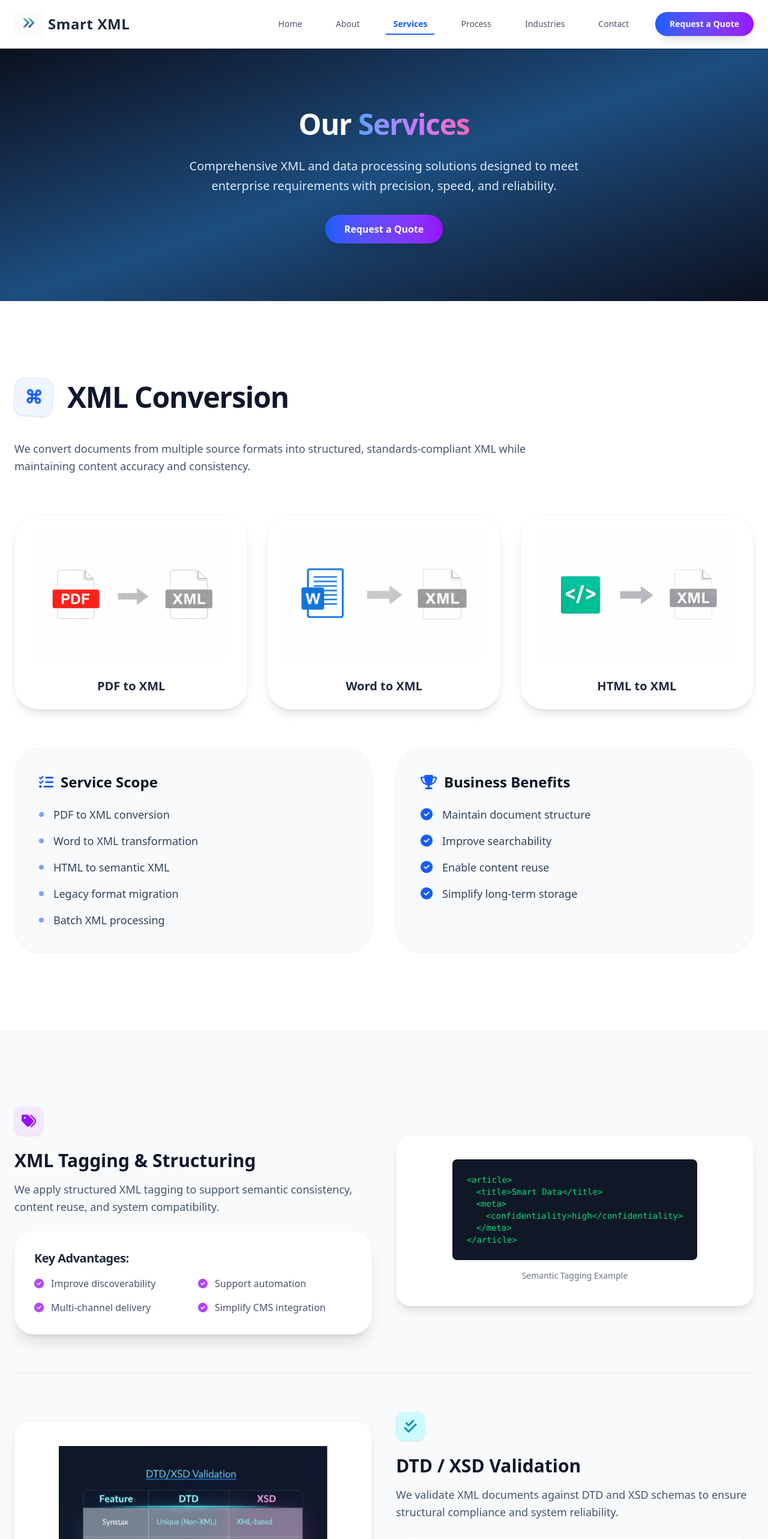
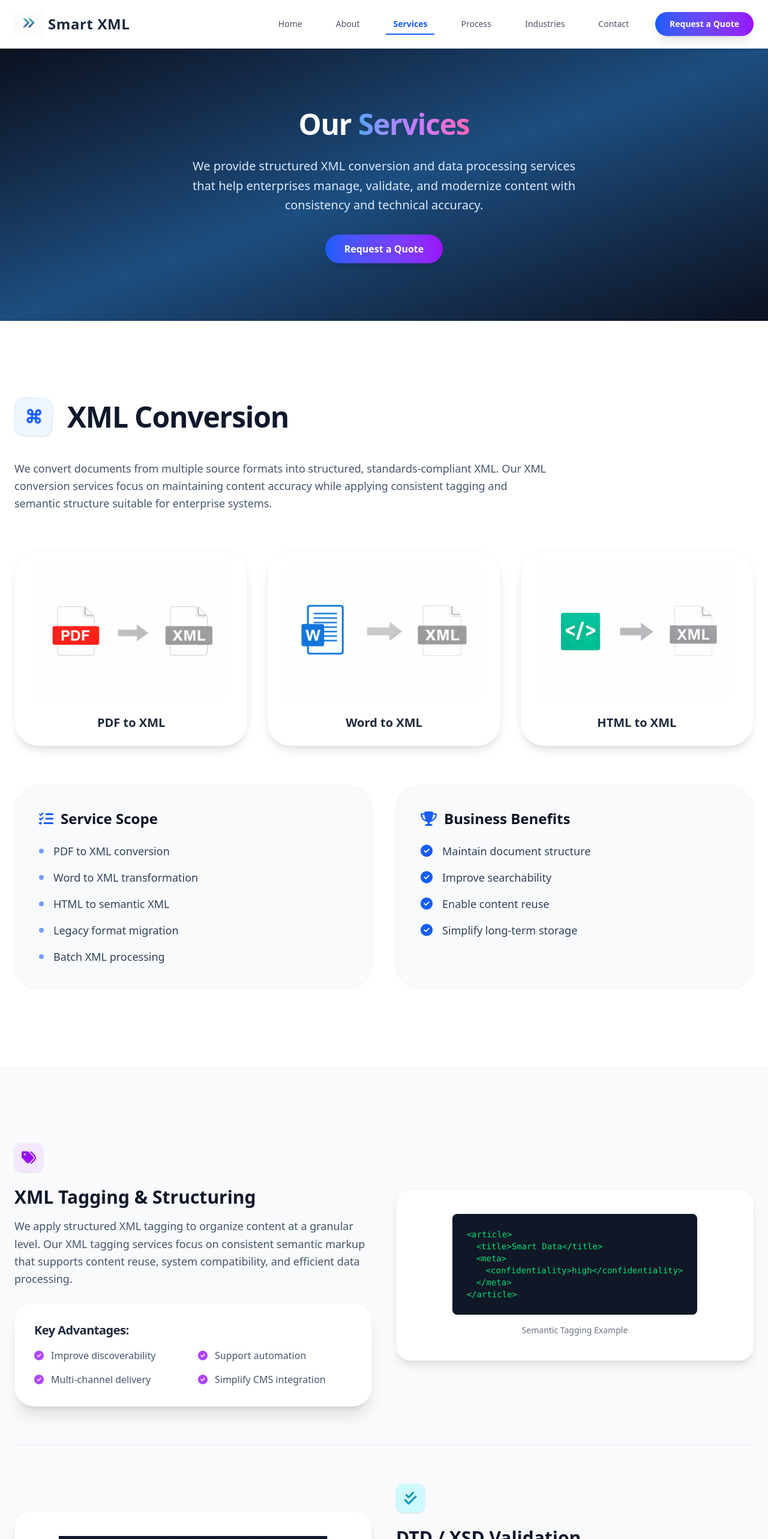
Before and after one commit to urvishnu-2002/Demo-SmartXMLSolutions, a React (Vite) app in the folder Frontend/: page /services in a window 1280 px wide. Shown: the top 2566 px of the page at 60% size. Built offline with nearby package versions, Linux system fonts and the light colour scheme.

Commit message:
content changed

```diff
--- a/Frontend/src/Components/Industries.jsx
+++ b/Frontend/src/Components/Industries.jsx
@@ -47,7 +47,7 @@ function Industries() {
       id: 5,
       title: "E-Commerce",
       icon: "fa-cart-shopping",
-      desc: "We support e-commerce platforms by structuring product data and catalogs to enhance searchability, consistency, and user experience across digital storefronts.",
+      desc: "We support e-commerce businesses by structuring and optimizing product data to improve catalog consistency, platform integration, and content scalability across digital channels.",
       image: img3,
       stats: { clients: "20+", projects: "2,000+" },
       color: "pink"
--- a/Frontend/src/Components/Process.jsx
+++ b/Frontend/src/Components/Process.jsx
@@ -13,8 +13,8 @@ function Process() {
             Our <span className="text-transparent bg-clip-text bg-gradient-to-r from-blue-400 via-purple-400 to-pink-400">Process</span>
           </h1>
           <p className="text-lg md:text-2xl text-slate-300 leading-relaxed max-w-2xl mx-auto font-light">
-            A structured journey from raw data to refined intelligence. We combine
-            <span className="text-blue-300 font-medium"> automation</span> with <span className="text-purple-300 font-medium">expert review</span> to ensure precision.
+            Our process follows a clear, structured approach to XML conversion and data processing, ensuring accuracy,
+            <span className="text-blue-300 font-medium"> consistency,</span> and <span className="text-purple-300 font-medium">predictable</span> outcomes across every project.
           </p>
         </div>
       </section>
@@ -34,7 +34,7 @@ function Process() {
                 icon: "fa-clipboard-list",
                 gradient: "from-blue-500 to-cyan-500",
                 shadow: "shadow-blue-500/20",
-                desc: "We align with your goals.",
+                desc: "We start by understanding your project objectives, source data, and expected output formats. This step helps define a clear scope and ensures the XML conversion or data processing workflow is aligned with your technical needs.",
                 points: ["Project objectives definition", "Source material audit", "DTD/Schema analysis", "Timeline planning"]
               },
               {
@@ -43,7 +43,7 @@ function Process() {
                 icon: "fa-gear",
                 gradient: "from-purple-500 to-indigo-500",
                 shadow: "shadow-purple-500/20",
-                desc: "Automated transformations.",
+                desc: "In this stage, our team converts source content into structured formats using a balanced approach that combines automated processing with skilled manual review to maintain accuracy and consistency.",
                 points: ["Format normalization", "Automated tagging", "Schema alignment", "Real-time tracking"]
               },
               {
@@ -52,7 +52,7 @@ function Process() {
                 icon: "fa-vial-circle-check",
                 gradient: "from-amber-400 to-orange-500",
                 shadow: "shadow-orange-500/20",
-                desc: "Rigorous validation loop.",
+                desc: "Each project goes through structured quality checks to verify data accuracy, consistency, and alignment with defined specifications before final delivery.",
                 points: ["Automated validation", "Manual expert review", "Integrity testing", "Error resolution"]
               },
               {
@@ -61,7 +61,7 @@ function Process() {
                 icon: "fa-rocket",
                 gradient: "from-emerald-400 to-teal-500",
                 shadow: "shadow-emerald-500/20",
-                desc: "Secure deployment.",
+                desc: "We deliver processed data in the agreed formats along with clear documentation to support smooth handover and integration into your systems.",
                 points: ["Secure transfer", "Detailed documentation", "Quality reports", "Post-delivery support"]
               },
             ].map((item, index) => (
--- a/Frontend/src/Components/Services.jsx
+++ b/Frontend/src/Components/Services.jsx
@@ -16,8 +16,7 @@ function Services() {
             Our <span className="text-transparent bg-clip-text bg-gradient-to-r from-blue-400 via-purple-400 to-pink-400">Services</span>
           </h1>
           <p className="text-lg md:text-xl text-blue-100 leading-relaxed max-w-2xl mx-auto font-light">
-            Comprehensive XML and data processing solutions designed to meet enterprise
-            requirements with precision, speed, and reliability.
+            We provide structured XML conversion and data processing services that help enterprises manage, validate, and modernize content with consistency and technical accuracy.
           </p>
 
           <NavLink
@@ -41,8 +40,7 @@ function Services() {
           </div>
 
           <p className="text-slate-600 text-lg leading-relaxed mb-16 max-w-4xl animate-fadeUp animation-delay-200 font-light">
-            We convert documents from multiple source formats into structured,
-            standards-compliant XML while maintaining content accuracy and consistency.
+            We convert documents from multiple source formats into structured, standards-compliant XML. Our XML conversion services focus on maintaining content accuracy while applying consistent tagging and semantic structure suitable for enterprise systems.
           </p>
 
           {/* Images Grid */}
@@ -124,8 +122,8 @@ function Services() {
                 XML Tagging & Structuring
               </h2>
               <p className="text-slate-600 text-lg leading-relaxed mb-6">
-                We apply structured XML tagging to support semantic consistency,
-                content reuse, and system compatibility.
+                We apply structured XML tagging to organize content at a granular level. Our XML tagging services focus on consistent semantic markup that supports
+                content reuse, system compatibility, and efficient data processing.
               </p>
               <div className="bg-white p-8 rounded-[2rem] border border-slate-100 shadow-xl premium-card">
                 <h4 className="font-extrabold text-slate-800 mb-4 text-xl tracking-tight">Key Advantages:</h4>
@@ -170,8 +168,8 @@ function Services() {
                 DTD / XSD Validation
               </h2>
               <p className="text-slate-600 text-lg leading-relaxed mb-6">
-                We validate XML documents against DTD and XSD schemas to ensure
-                structural compliance and system reliability.
+                We validate XML documents against defined DTD and XSD schemas to identify structural inconsistencies
+                and formatting issues. Our validation services help ensure XML files align with expected specifications and function correctly within enterprise systems.
               </p>
               <div className="bg-white p-8 rounded-[2rem] border border-slate-100 shadow-xl premium-card">
                 <h4 className="font-extrabold text-slate-800 mb-4 text-xl tracking-tight">Why it matters:</h4>
@@ -198,8 +196,8 @@ function Services() {
                 Content Digitization
               </h2>
               <p className="text-slate-600 text-lg leading-relaxed mb-6">
-                We convert print-based materials into searchable, structured digital
-                formats with strong quality control.
+                We convert physical documents and print-based materials into searchable, structured digital formats.
+                Our content digitization services combine reliable scanning processes with careful quality review to support long-term access and usability.
               </p>
               <div className="bg-orange-50/50 p-6 rounded-xl border border-orange-100">
                 <div className="flex flex-wrap gap-3">
@@ -232,8 +230,8 @@ function Services() {
 
           <h2 className="text-4xl md:text-6xl font-extrabold mb-8 tracking-tight">Data Quality & <span className="text-transparent bg-clip-text bg-gradient-to-r from-blue-400 to-emerald-400">Validation</span></h2>
           <p className="text-gray-400 text-lg md:text-xl mb-16 max-w-3xl mx-auto font-light leading-relaxed">
-            Our quality processes combine automation and expert review to ensure
-            accurate and reliable structured data. Experience the confidence of 99.9% accuracy.
+            We support high data quality through structured validation and review processes.
+            Our data quality services combine automated checks with experienced human review to identify inconsistencies, reduce errors, and improve overall data reliability.
           </p>
 
           <div className="grid grid-cols-2 md:grid-cols-4 gap-6">
```
